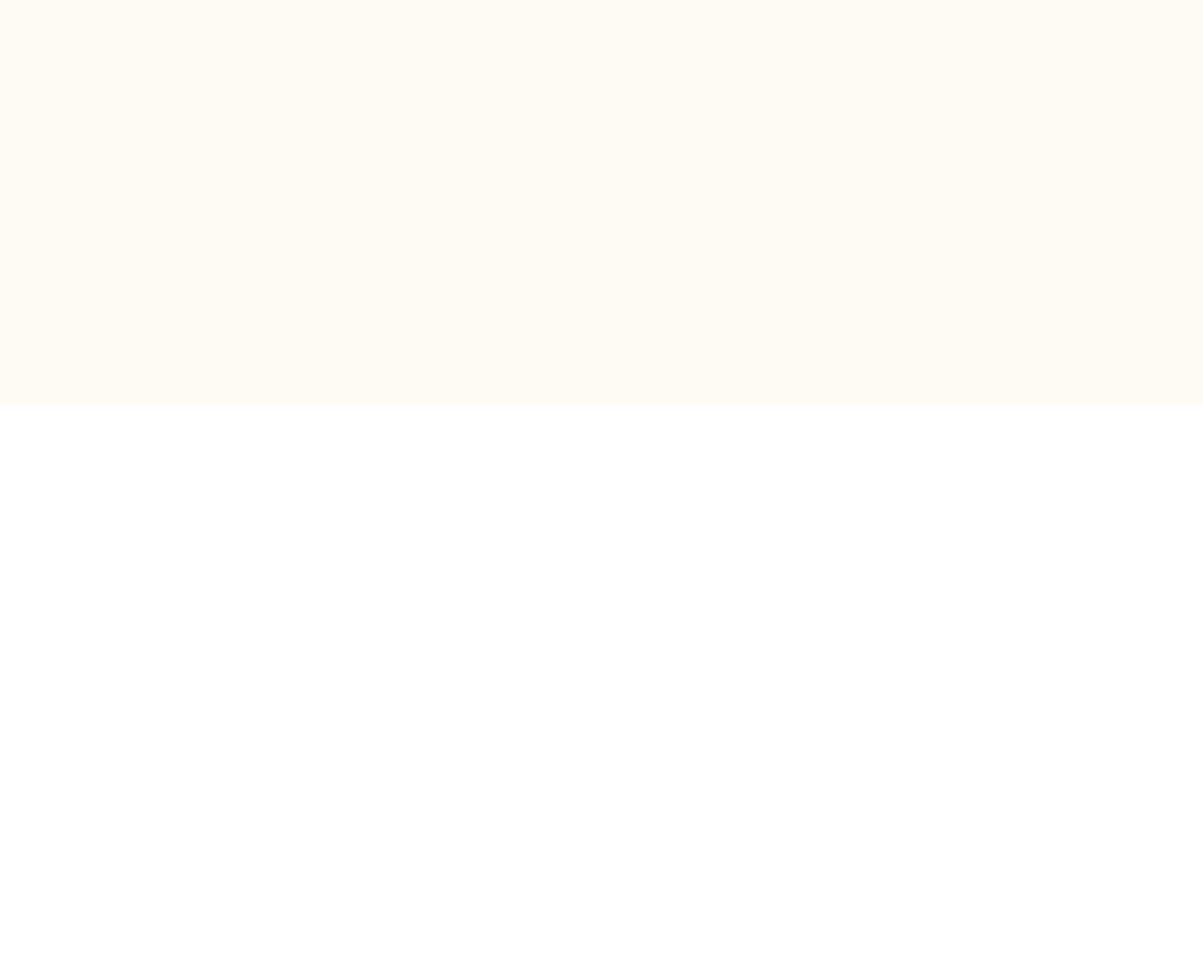
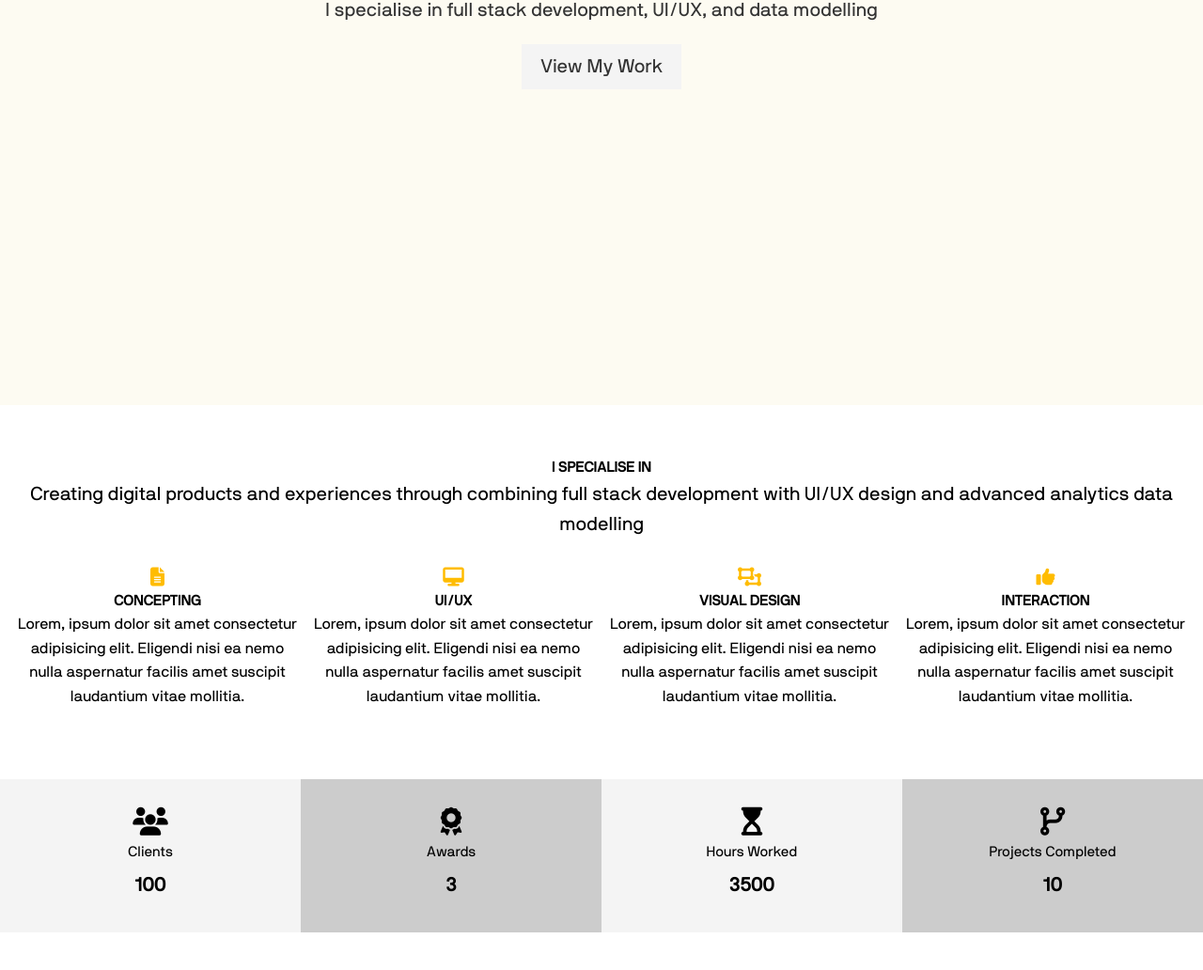
Before and after one commit to imharrisonking/HTML-CSS-Projects, a plain HTML site: page portfolio-website/dist/index.html in a window 1280 px wide. Shown: the part 369-1401 px from the top of the page at 94% size. Before the commit the page ends 800 px from the top, so only its background shows below. Drawn offline with Linux system fonts and the light colour scheme.

Commit message:
Specialise and Stats Section

```diff
--- a/portfolio-website/_utilities.scss
+++ b/portfolio-website/_utilities.scss
@@ -11,3 +11,82 @@
     margin: auto;
     overflow: hidden;
 }
+
+// Buttons
+%btn-shared {
+    display: inline-block;
+    padding: 0.8rem 2rem;
+    transition: all 0.5s;
+    border: none;
+    cursor: pointer;
+    font-size: 2rem;
+}
+
+.btn {
+   &-main {
+        @extend %btn-shared;
+        color: #333;
+        background-color: $main-color;
+    }
+   &-light {
+        @extend %btn-shared;
+        color: #333;
+        background-color: $light-color;
+    }
+   &-dark {
+        @extend %btn-shared;
+        color: #333;
+        background-color: $dark-color;
+    }
+}
+
+button[class^='btn-']:hover,
+a[class^='btn-']:hover,
+input[class^='btn-']:hover {
+    background-color: $main-color;
+}
+
+.lead {
+    font-size: 2rem;
+    margin-bottom: 2rem;
+}
+
+.text-center {
+    text-align: center;
+}
+
+.txt {
+    font-size: 5.2rem;
+}
+
+// Padding
+.py {
+    &-1 {
+        padding: 1rem 0;
+    }
+    &-2 {
+        padding: 2rem 0;
+    }
+    &-3 {
+        padding: 3rem 0;
+    }
+    &-4 {
+        padding: 4rem 0;
+    }
+}
+
+// Margin
+.py {
+    &-1 {
+        margin: 1rem 0;
+    }
+    &-2 {
+        margin: 2rem 0;
+    }
+    &-3 {
+        margin: 3rem 0;
+    }
+    &-4 {
+        margin: 4rem 0;
+    }
+}
--- a/portfolio-website/dist/index.html
+++ b/portfolio-website/dist/index.html
@@ -13,7 +13,7 @@
     <header id="header-home">
         <div class="container-header">
             <nav id="main-nav">
-                <img src="img/hk-logo-v1.png" alt="My Portfolio" id="logo">
+                <ul><li><a href="home.html">Harrison King</a></li></ul>
                 <ul>
                     <li><a href="index.html" class="current">Home</a></li>
                     <li><a href="about.html">About</a></li>
@@ -22,10 +22,84 @@
                 </ul>
             </nav>
             <div class="header-content">
-                <h1>I am Harrison the <span class="txt-type" data-wait="3000" data-words='["Creative Developer", "Designer", "Data Analyst"]'</span></h1>
-                 <p class="lead">I specialise in full stack development, UI/UX, and data modelling</p>
+                <h1>I am Harrison the
+                    <span class="txt-type" data-wait="3000" data-words='["Creative Developer", "Designer", "Data Modeller"]'></span>
+                </h1>
+                 <p class="lead">
+                    I specialise in full stack development, UI/UX, and data modelling
+                </p>
+                <a href="work.html" class="btn-light">View My Work</a>
             </div>
         </div>
     </header>
+    <!-- Section A: Specialise -->
+    <section id="home-a" class="text-center py-2">
+        <div class="container">
+            <h2 class="section-title">I Specialise In</h2>
+            <div class="bottom-line"></div>
+            <p class="lead">
+                Creating digital products and experiences through combining full stack development with UI/UX design and advanced analytics data modelling
+            </p>
+            <div class="specials">
+                <div>
+                    <i class="fas fa-file-alt fa-2x"></i>
+                    <h3>Concepting</h3>
+                    <p>Lorem, ipsum dolor sit amet consectetur adipisicing elit. Eligendi nisi ea nemo nulla aspernatur facilis amet suscipit laudantium vitae mollitia.</p>
+                </div>
+                <div>
+                    <i class="fas fa-desktop fa-2x"></i>
+                    <h3>UI/UX</h3>
+                    <p>Lorem, ipsum dolor sit amet consectetur adipisicing elit. Eligendi nisi ea nemo nulla aspernatur facilis amet suscipit laudantium vitae mollitia.</p>
+                </div>
+                <div>
+                    <i class="fas fa-object-ungroup fa-2x"></i>
+                    <h3>Visual Design</h3>
+                    <p>Lorem, ipsum dolor sit amet consectetur adipisicing elit. Eligendi nisi ea nemo nulla aspernatur facilis amet suscipit laudantium vitae mollitia.</p>
+                </div>
+                <div>
+                    <i class="fas fa-thumbs-up fa-2x"></i>
+                    <h3>Interaction</h3>
+                    <p>Lorem, ipsum dolor sit amet consectetur adipisicing elit. Eligendi nisi ea nemo nulla aspernatur facilis amet suscipit laudantium vitae mollitia.</p>
+                </div>
+            </div>
+        </div>
+    </section>
+
+    <!-- Section B: Stats -->
+    <section id="home-b" class="text-center py-2">
+        <div class="stats">
+            <div>
+                <ul>
+                    <li><i class="fas fa-users fa-3x"></i></li>
+                    <li class="stats-title">Clients</li>
+                    <li class="stats-number">100</li>
+                </ul>
+            </div>
+            <div>
+                <ul>
+                    <li><i class="fas fa-award fa-3x"></i></li>
+                    <li class="stats-title">Awards</li>
+                    <li class="stats-number">3</li>
+                </ul>
+            </div>
+            <div>
+                <ul>
+                    <li><i class="fas fa-hourglass-start fa-3x"></i></li>
+                    <li class="stats-title">Hours Worked</li>
+                    <li class="stats-number">3500</li>
+                </ul>
+            </div>
+            <div>
+                <ul>
+                    <li><i class="fas fa-code-branch fa-3x"></i></li>
+                    <li class="stats-title">Projects Completed</li>
+                    <li class="stats-number">10</li>
+                </ul>
+            </div>
+        </div>
+    </section>
+
+    <!-- Type effect script -->
+    <script src="js/typewriter.js"></script>
 </body>
 </html>
--- a/portfolio-website/main.scss
+++ b/portfolio-website/main.scss
@@ -6,13 +6,13 @@
 * {
     margin: 0;
     padding: 0;
+    font-size: 10px;
 }
 
 body {
     font-family: 'NB-International-Pro-Regular';
     line-height: 1.6;
     color: #000;
-    font-size: 10px;
 }
 
 a {
@@ -20,12 +20,21 @@ a {
     color: $dark-color;
 }
 
+p {
+    font-size: 1.6rem;
+}
+
 ul {
     list-style: none;
 }
 
+h1 {
+    font-size: 5.2rem;
+}
+
 h2, h3, h4 {
     text-transform: uppercase;
+    font-size: 1.5rem;
 }
 
 img {
@@ -56,16 +65,16 @@ img {
 
     a {
         text-decoration: none;
-        letter-spacing: 0.15rem;
+        letter-spacing: 0.5rem;
         color: #000;
         text-transform: uppercase;
         border-bottom: 3px transparent solid;
         padding-bottom: 0.5rem;
         transition: border-color 0.5s;
-        font-size: 1.3rem;
+        font-size: 1.5rem;
 
         &:hover {
-            border-color: $main-color;
+            border-color: $medium-color
         }
 
         &.current {
@@ -76,17 +85,78 @@ img {
 
 }
 
-
-
 // Header
 #header {
+    // Header Home
     &-home {
         background-color: $color-off-white;
         height: 100vh;
         color: #333;
+
+        // Header Content
+        .header-content {
+            text-align: center;
+            padding-top: 20%;
+
+            h1 {
+                font-size: 5.2rem;
+                line-height: 1.2;
+            }
+        }
     }
 
+    // Header Inner
     &-inner {
-
     }
 }
+
+// Home Sections
+#home {
+    // Home Section A
+    &-a {
+        .specials {
+            margin-top: 3rem;
+            display: grid;
+            grid-gap: 1rem;
+            grid-template-columns: repeat(4, 1fr);
+
+            .fas {
+                color: $main-color;
+                padding-bottom: 0.4rem;
+            }
+        }
+    }
+
+    // Home Section B
+    &-b {
+        .stats {
+            display: grid;
+            grid-template-columns: repeat(4, 1fr);
+
+            li {
+                line-height: 2;
+
+                &.stats-title {
+                    font-size: 1.5rem;
+                }
+
+                &.stats-number {
+                    font-size: 2rem;
+                    font-weight: bold;
+                }
+            }
+
+            div {
+                padding: 3rem 0;
+
+                &:nth-child(odd) {
+                    background: $light-color;
+                }
+
+                &:nth-child(even) {
+                    background: $medium-color;
+                }
+            }
+        }
+    }
+}
```
Also changed, not shown: portfolio-website/dist/css/main.css, portfolio-website/dist/favicon.ico, 1 other file.
